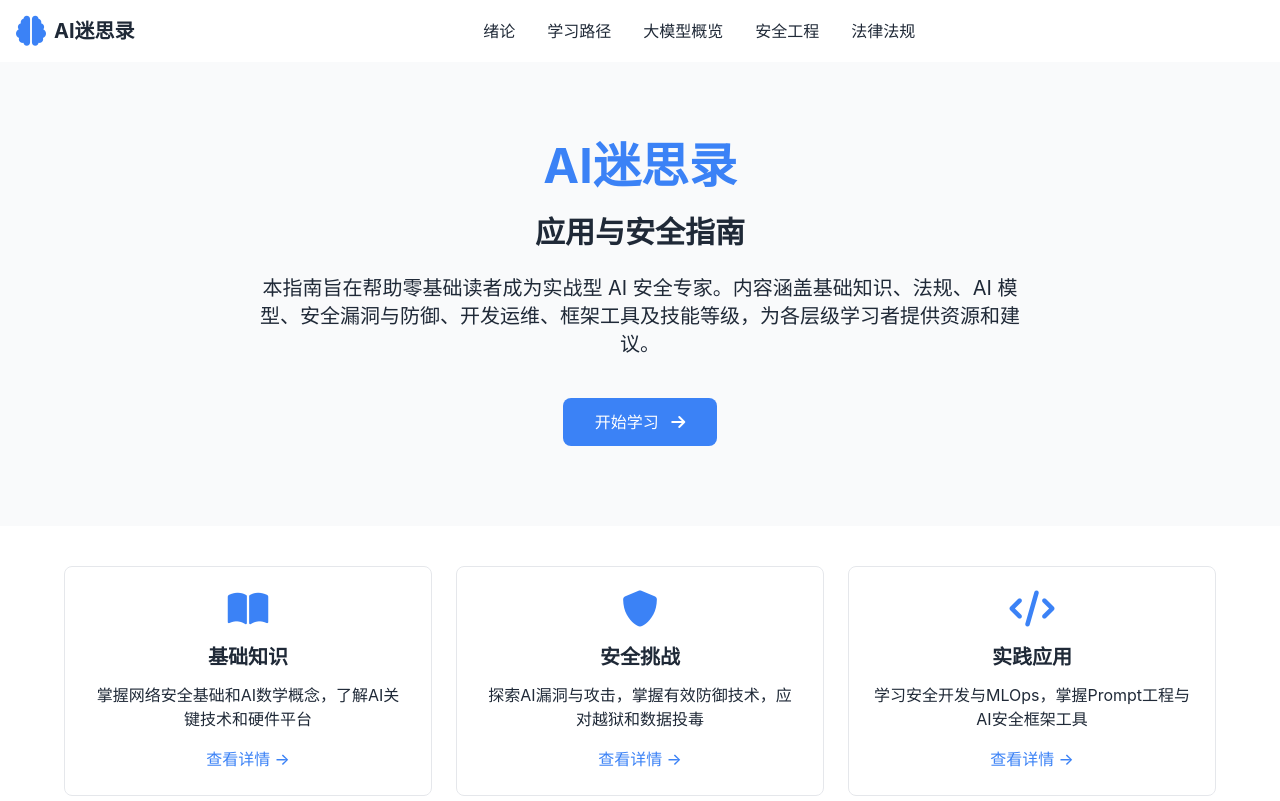
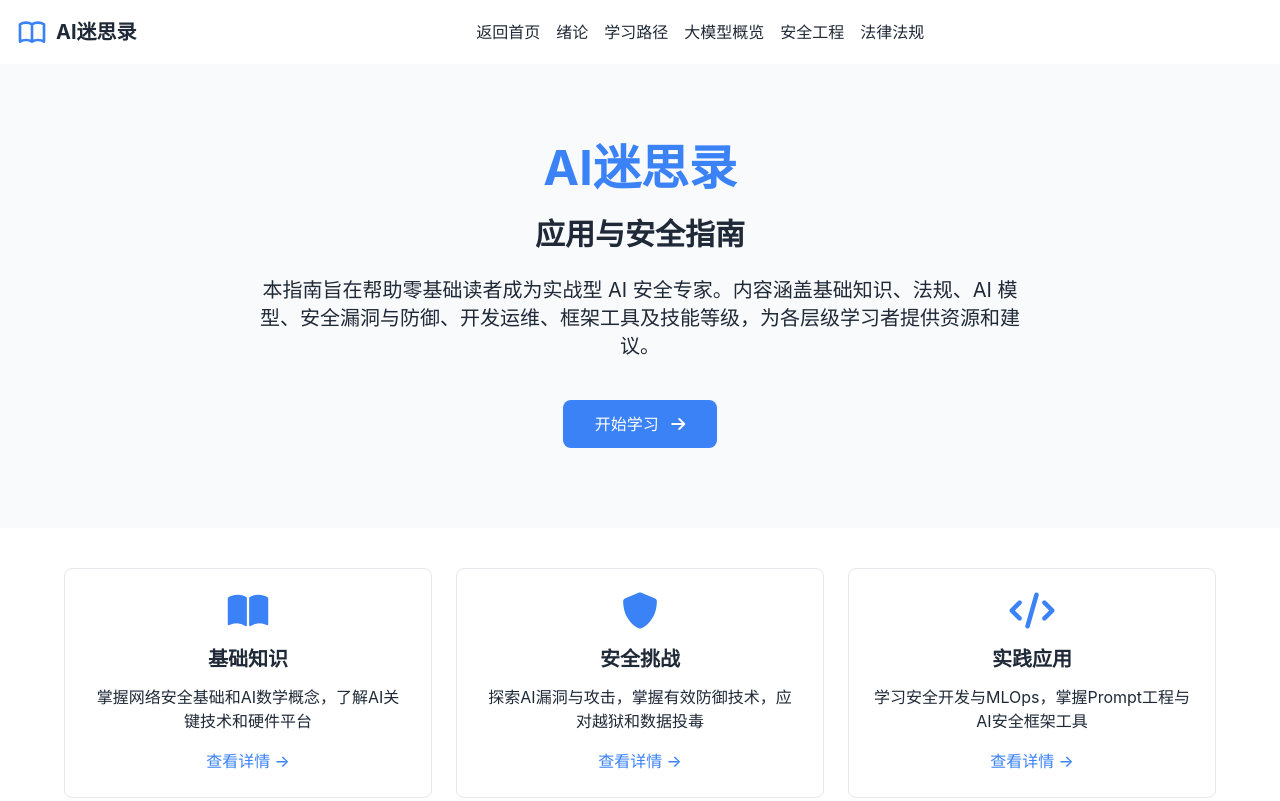
Before and after one commit to Acmesec/Acmesec.github.io, a plain HTML site: page AI/AiMythBook.html in a window 1280 px wide. Shown: the top 801 px of the page. Drawn offline with nearby package versions, Linux system fonts and the light colour scheme.

Commit message:
添加返回首页功能

```diff
--- a/AI/AiMythBook.html
+++ b/AI/AiMythBook.html
@@ -146,18 +146,25 @@
     <!-- Header -->
     <header class="sticky top-0 z-50 bg-opacity-90 backdrop-filter backdrop-blur-lg" style="background-color: var(--card-color);">
         <div class="container mx-auto px-4 py-4 flex items-center justify-between">
-            <a href="#" class="flex items-center space-x-2">
-                <i class="fas fa-brain text-3xl" style="color: var(--primary-color);"></i>
-                <span class="text-xl font-bold">AI迷思录</span>
-            </a>
+            <div class="flex items-center">
+                <a href="#" class="flex items-center">
+                    <svg xmlns="http://www.w3.org/2000/svg" class="h-8 w-8 mr-2" fill="none" viewBox="0 0 24 24" stroke="currentColor" stroke-width="2" style="color: var(--primary-color);">
+                        <path stroke-linecap="round" stroke-linejoin="round" d="M12 6.253v13m0-13C10.832 5.477 9.246 5 7.5 5S4.168 5.477 3 6.253v13C4.168 18.477 5.754 18 7.5 18s3.332.477 4.5 1.253m0-13C13.168 5.477 14.754 5 16.5 5c1.747 0 3.332.477 4.5 1.253v13C19.832 18.477 18.247 18 16.5 18c-1.746 0-3.332.477-4.5 1.253" />
+                    </svg>
+                    <span class="text-xl font-bold">AI迷思录</span>
+                </a>
+            </div>
 
-            <nav class="hidden md:flex space-x-8">
-                <a href="#intro" class="nav-item font-medium">绪论</a>
-                <a href="#learning-path" class="nav-item font-medium">学习路径</a>
+            <div class="hidden md:flex items-center space-x-4">
+                <a href="../index.html" class="nav-item">
+                    返回首页
+                </a>
+                <a href="#intro" class="nav-item">绪论</a>
+                <a href="#learning-path" class="nav-item">学习路径</a>
                 <a href="#llm-overview" class="nav-item font-medium">大模型概览</a>
                 <a href="#security" class="nav-item font-medium">安全工程</a>
                 <a href="#legal" class="nav-item font-medium">法律法规</a>
-            </nav>
+            </div>
 
             <div class="flex items-center space-x-4">
                 <!-- 深色模式切换按钮暂时注释
@@ -175,6 +182,9 @@
         <!-- Mobile menu -->
         <div id="mobile-menu" class="hidden md:hidden" style="background-color: var(--card-color);">
             <div class="container mx-auto px-4 py-3 space-y-2">
+                <a href="../index.html" class="block py-2 nav-item">
+                    返回首页
+                </a>
                 <a href="#intro" class="block py-2 nav-item">绪论</a>
                 <a href="#learning-path" class="block py-2 nav-item">学习路径</a>
                 <a href="#llm-overview" class="block py-2 nav-item">大模型概览</a>
```
Also changed, not shown: AI/PromptJailbreakManual.html (+7 -1 lines).
